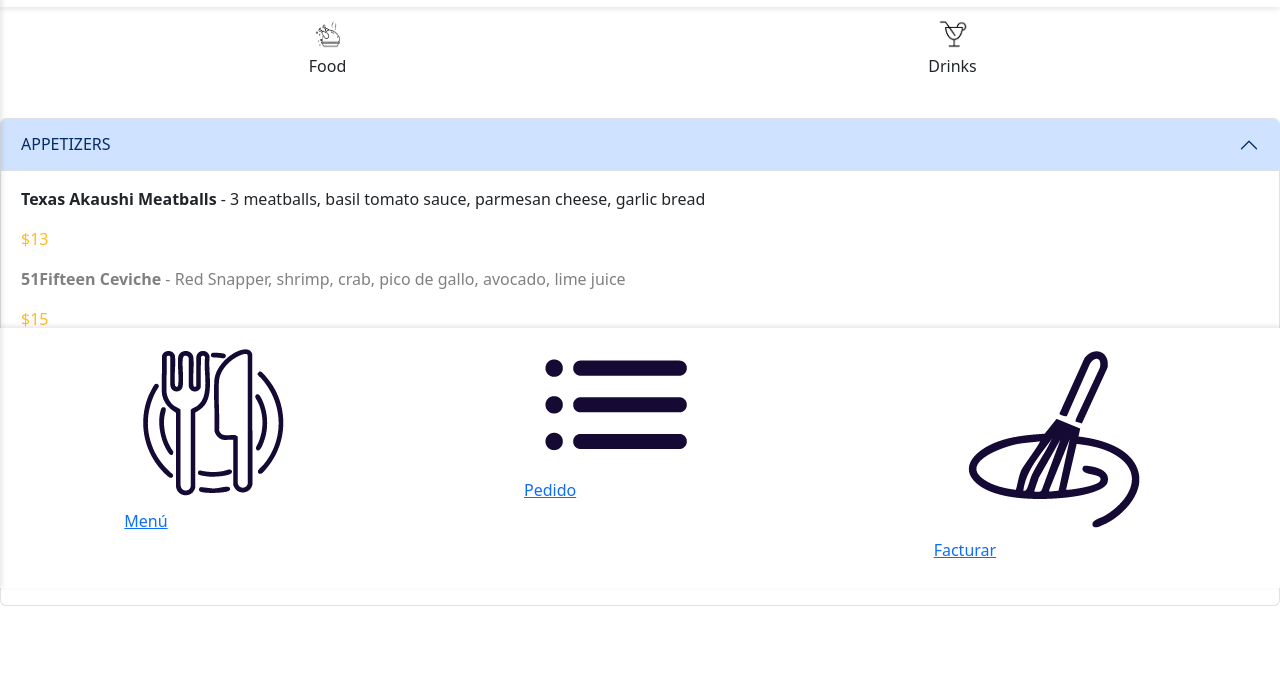
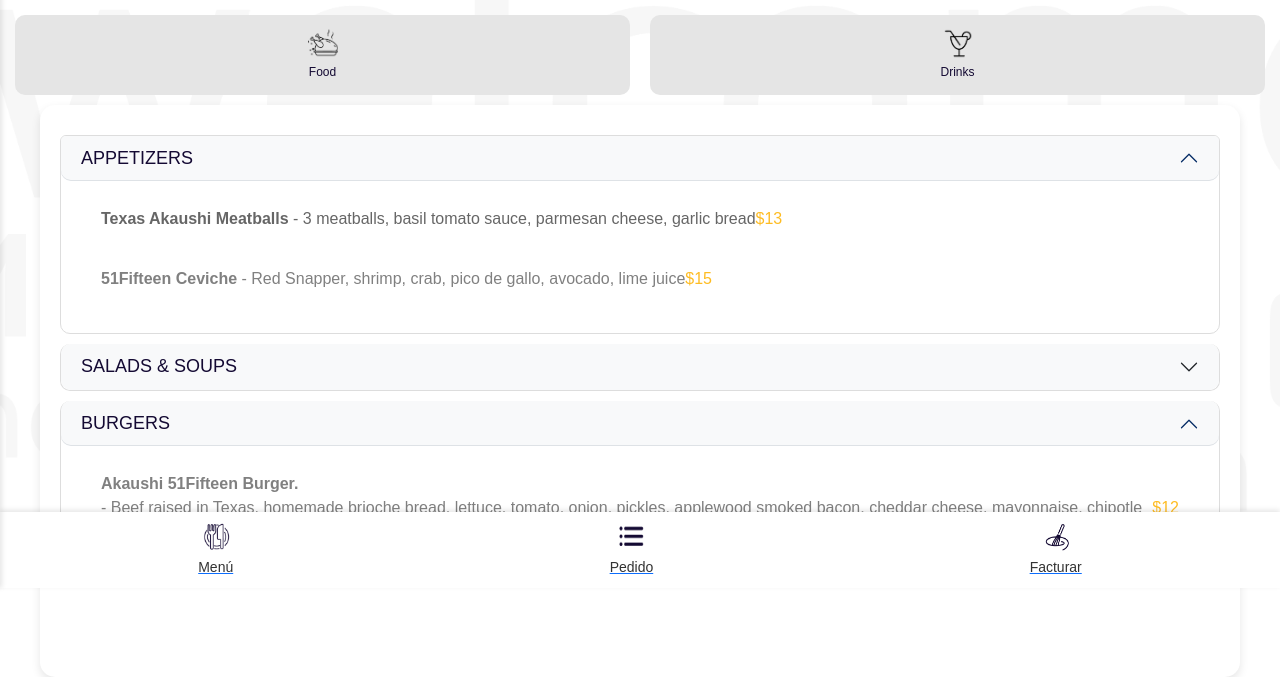
Before and after one commit to speizes/demo, a plain HTML site: page preview.html in a window 1280 px wide. Shown: the part 212-898 px from the top of the page. Drawn offline with nearby package versions, Linux system fonts and the light colour scheme.

Commit message:
Update preview.html

```diff
--- a/preview.html
+++ b/preview.html
@@ -6,7 +6,7 @@
     <title>Menu</title>
     <link href="https://cdn.jsdelivr.net/npm/bootstrap@5.3.0-alpha1/dist/css/bootstrap.min.css" rel="stylesheet">
     <link href="https://cdn.jsdelivr.net/npm/bootstrap-icons/font/bootstrap-icons.css" rel="stylesheet">
-   <!-- <link rel="stylesheet" href="assets/css/styles.css">-->
+ <link rel="stylesheet" href="assets/css/styles.css">
     <style>
         /* Estilos generales */
         .price {
```
